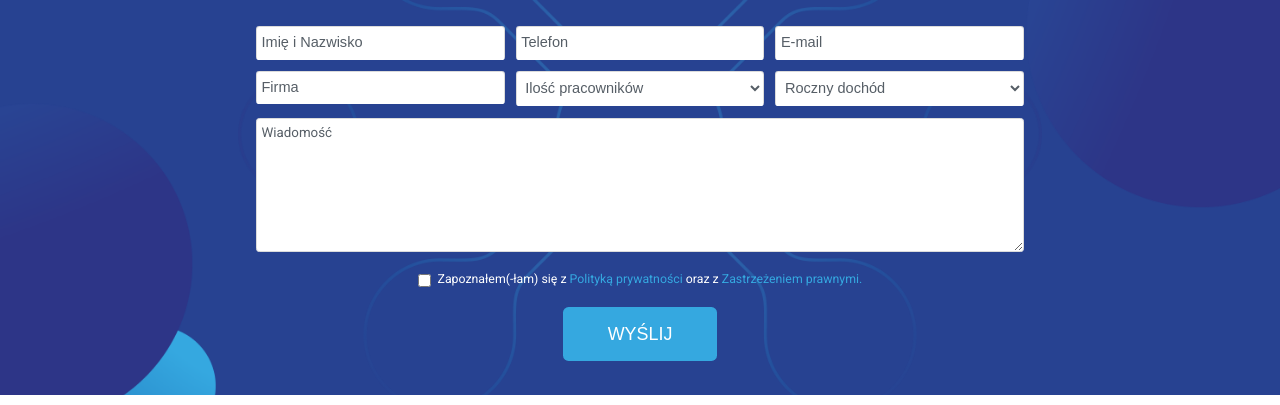
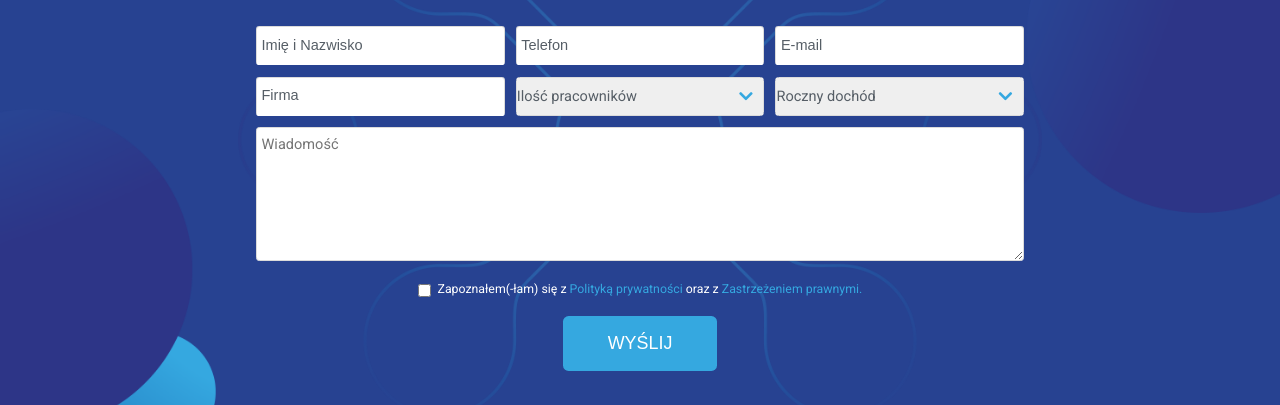
Before and after one commit to rafal-gazda/zadanie-rekrutacyjne, a website: page index.html in a window 1280 px wide. Shown: the part 743-1148 px from the top of the page. Drawn offline with Linux system fonts and the light colour scheme.

Commit message:
Change arrow in form component

```diff
--- a/index.html
+++ b/index.html
@@ -5,6 +5,7 @@
         <meta name="viewport" content="width=device-width, initial-scale=1.0">
         <meta http-equiv="X-UA-Compatible" content="ie=edge">
 
+        <link href="http://maxcdn.bootstrapcdn.com/font-awesome/4.3.0/css/font-awesome.min.css" rel="stylesheet"/>
         <link href="https://fonts.googleapis.com/css?family=Hind:400,600|Roboto:400,700" rel="stylesheet">
 
         <link rel="stylesheet" href="css/style.css">
@@ -93,19 +94,23 @@
                     </div>
                     <div class="row row-margin--small">
                         <input class="col-1-of-3 form__input" placeholder="Firma" required>
-                        <select class="col-1-of-3 form__input">
+                        <label for="" class="col-1-of-3 form__input select">
+                            <select class="form__select">
                                 <option value="" disabled selected>Ilość pracowników</option>
                                 <option value="1 - 25">1 - 25</option>
                                 <option value="25 - 100">25 - 100</option>
                                 <option value="100 - 500">100 - 500</option>
                                 <option value="500 - ">500 - </option>
                             </select>
-                        <select class="col-1-of-3 form__input">
+                        </label>
+                        <label for="" class="col-1-of-3 form__input select">
+                            <select class="form__select">
                                     <option value="" disabled selected>Roczny dochód</option>
                                     <option value="0 - 10000 zł">0 - 10000 zł</option>
                                     <option value="10000 - 50000 zł">10000 - 50000 zł</option>
                                     <option value="50000 - ">50000 zł i więcej </option>
                             </select>
+                        </label>
                     </div>
                     <div class="row row-margin--small">
                         <textarea class="form__textarea" id="" placeholder="Wiadomość"></textarea>
--- a/package.json
+++ b/package.json
@@ -1,5 +1,5 @@
 {
-  "name": "Zadanie rekrutacyjne",
+  "name": "natours",
   "version": "1.0.0",
   "description": "Landing page",
   "main": "index.js",
--- a/sass/components/_form.scss
+++ b/sass/components/_form.scss
@@ -2,10 +2,6 @@
     margin: 2.6rem auto 0rem auto;
     width: 60%;
     text-align: center;
-
-    select {
-        color: $color-grey-light1;
-    }
 
     &__input {
         background-color: $color-white;
@@ -14,6 +10,7 @@
         padding: .6rem .4rem;
         font-size: 1.3rem;
         border-bottom: 3px solid transparent;
+        height: 3.5rem;
 
         &:focus {
             outline: none;
@@ -27,7 +24,56 @@
 
         &::-webkit-input-placeholder {
             color: $color-grey-light1;
+            font-weight: 400;
         }
+    }
+
+    .select {
+        display: inline-block;
+        background-color: $color-white;
+        border: 1px solid $color-grey-light4;
+        position: relative;
+        font-family: $font-roboto;
+        color: $color-grey-light1;
+        font-size: 1.3rem;
+        padding: 0;
+    }
+
+    &__select{
+        width: 100%;
+        height: 100%;
+        border: none;
+        -webkit-appearance: none;
+        -moz-appearance: none;
+        appearance: none;
+        font-family: $font-roboto;
+        font-family: $font-roboto;
+        color: $color-grey-light1;
+        font-size: 1.3rem;
+
+        &::-webkit-input-placeholder {
+            font-family: $font-roboto;
+            font-size: 1.3rem;
+        }
+    }
+
+    .select:after {
+        content:"\f107";
+        font-family: FontAwesome;
+        color: $color-blue-light-2;
+        position: absolute;
+        right: .5rem;
+        top: 0;
+        z-index: 1;
+        width: 10%;
+        height: 100%;
+        pointer-events: none;
+        box-sizing: border-box;
+        display: flex;
+        justify-content: center;
+        align-items: center;
+        font-size: 2rem;
+        font-weight: 900;
     }
 
     &__textarea {
@@ -37,12 +83,9 @@
         padding: .6rem .4rem;
         width: 100%;
         height: 12rem;
-        color: $color-grey-light1;
-
-        &::-webkit-input-placeholder {
-            color: $color-grey-light1;
-            font-family: $font-roboto;
-        }
+        color: $color-grey-light1 !important;
+        font-family: $font-roboto !important;
+        font-size: 1.3rem !important;
     }
 
     &__agreement {
```
Also changed, not shown: css/style.css. Lines whose indentation alone changed are shown as unchanged.
